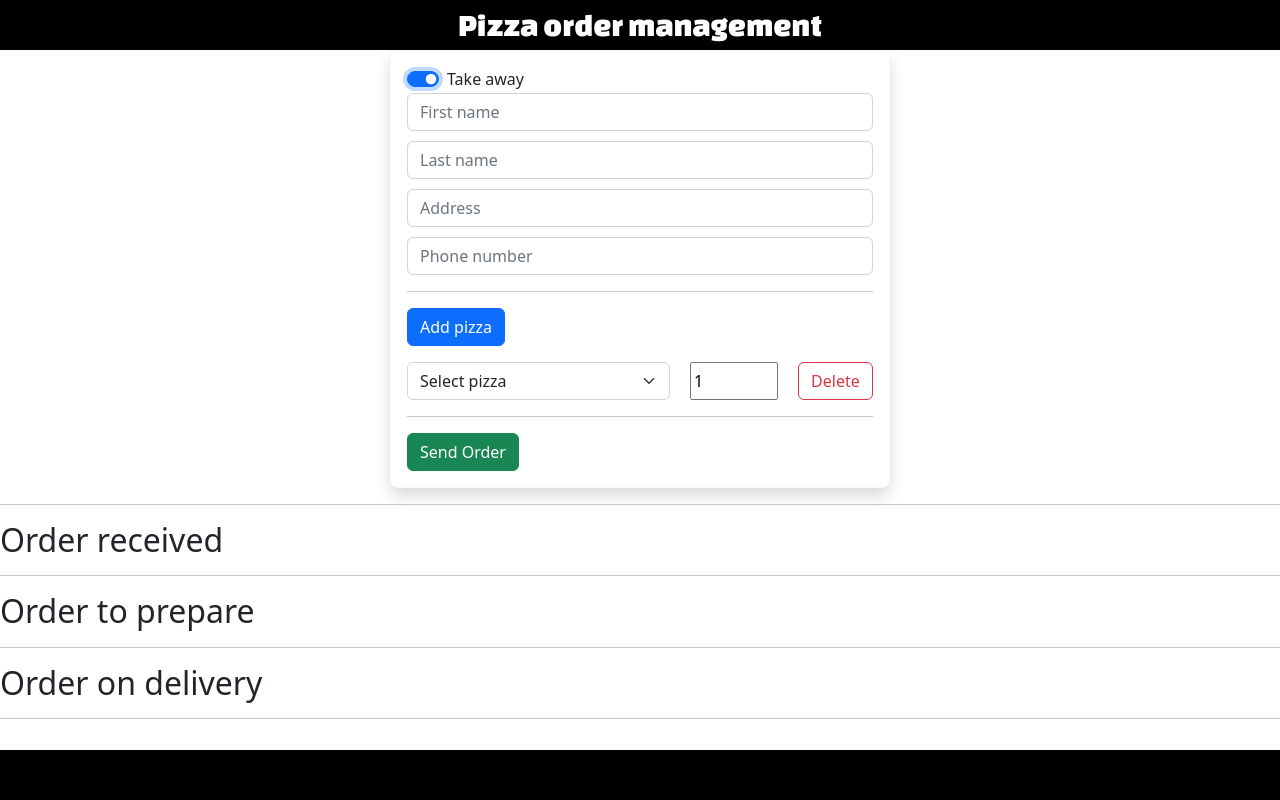
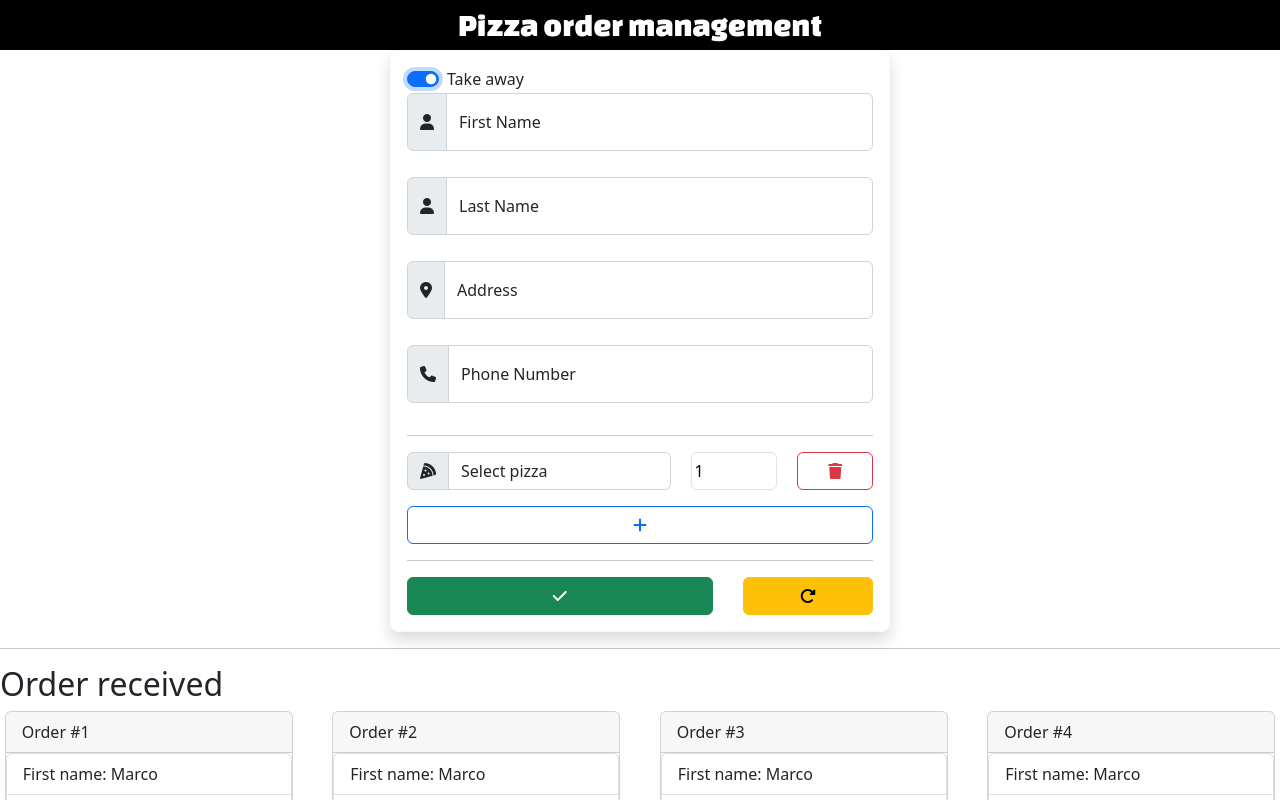
Before and after one commit to Tektronplus/order-management-system-angular, an Angular app: page / in a window 1280 px wide. Both pictures are taken after a click on the switch "Take away". Shown: the top 800 px of the page. Built offline with nearby package versions, Linux system fonts and the light colour scheme.

Commit message:
Re-styling Form Component
Added icons and changed the style of form component

```diff
--- a/package.json
+++ b/package.json
@@ -18,6 +18,7 @@
     "@angular/platform-browser": "^14.2.0",
     "@angular/platform-browser-dynamic": "^14.2.0",
     "@angular/router": "^14.2.0",
+    "@fortawesome/fontawesome-free": "^6.2.0",
     "bootstrap": "^5.2.1",
     "rxjs": "~7.5.0",
     "tslib": "^2.3.0",
--- a/src/app/main/form-order/form-order.component.css
+++ b/src/app/main/form-order/form-order.component.css
@@ -9,6 +9,12 @@
 	row-gap: 10px;
 }
 
+.buttons-container {
+	display: flex;
+	justify-content: space-around;
+	gap: 30px;
+}
+
 #order-pizza {
 	max-width: 500px;
 
--- a/src/app/main/form-order/form-order.component.html
+++ b/src/app/main/form-order/form-order.component.html
@@ -26,6 +26,8 @@
         -->
 		<div *ngIf="!isTakeAway; else isTakeAwayComponent">
 			<!--Local order-->
+			<div class="input-group">
+				<span class="input-group-text"><i class="fa-solid fa-chair"></i></span>
 				<select
 					*ngFor="let selectTable of resetselectTable"
 					class="form-select"
@@ -38,41 +40,66 @@
 					</option>
 				</select>
 			</div>
+		</div>
 
 		<!--Take-away order-->
 		<ng-template #isTakeAwayComponent>
 			<div class="container-client-data">
-				<div>
+				<div class="input-group mb-3">
+					<span class="input-group-text"><i class="fa-solid fa-user"></i></span>
+					<div class="form-floating">
 						<input
 							type="text"
 							class="form-control"
-						placeholder="First name"
+							id="floatingInputGroup1"
+							placeholder="Username"
 							(change)="setFirstNameClient($event)"
 							[value]="firstNameClient" />
+						<label for="floatingInputGroup1">First Name</label>
 					</div>
-				<div>
+				</div>
+				<div class="input-group mb-3">
+					<span class="input-group-text"><i class="fa-solid fa-user"></i></span>
+					<div class="form-floating">
 						<input
 							type="text"
 							class="form-control"
-						placeholder="Last name"
+							id="floatingInputGroup1"
+							placeholder="Username"
 							(change)="setLastNameClient($event)"
 							[value]="lastNameClient" />
+						<label for="floatingInputGroup1">Last Name</label>
 					</div>
-				<div>
+				</div>
+				<div class="input-group mb-3">
+					<span class="input-group-text"
+						><i class="fa-solid fa-location-dot"> </i>
+					</span>
+					<div class="form-floating">
 						<input
 							type="text"
 							class="form-control"
-						placeholder="Address"
+							id="floatingInputGroup1"
+							placeholder="Username"
 							(change)="setAddressClient($event)"
 							[value]="addressClient" />
+						<label for="floatingInputGroup1">Address</label>
 					</div>
-				<div>
+				</div>
+				<div class="input-group mb-3">
+					<span class="input-group-text"
+						><i class="fa-solid fa-phone"></i
+					></span>
+					<div class="form-floating">
 						<input
 							type="text"
 							class="form-control"
-						placeholder="Phone number"
+							id="floatingInputGroup1"
+							placeholder="Username"
 							(change)="setPhoneNumberClient($event)"
 							[value]="phoneNumberClient" />
+						<label for="floatingInputGroup1">Phone Number</label>
+					</div>
 				</div>
 			</div>
 		</ng-template>
@@ -81,22 +108,18 @@
 	<hr />
 
 	<div>
-		<!--Button to add new pizza in the order-->
-		<button
-			type="button"
-			class="btn btn-primary"
-			(click)="addOrderForm()">
-			Add pizza
-		</button>
-
 		<!--Add new field for pizza information-->
 		<div
 			id="order-pizza"
 			class="my-3"
 			*ngFor="let orderForm of orderedPizzasList; let indexOrderForm = index">
 			<!--List of pizzas-->
+			<div class="input-group">
+				<span class="input-group-text"
+					><i class="fa-solid fa-pizza-slice"></i
+				></span>
 				<select
-				class="form-select"
+					class="form-control"
 					style="grid-area: select-pizza"
 					(change)="changePizza($event, indexOrderForm)">
 					<option selected>Select pizza</option>
@@ -106,10 +129,12 @@
 						{{ pizza[0] }}
 					</option>
 				</select>
+			</div>
 
 			<!--Quantity of pizza-->
 			<input
 				style="grid-area: quantity-pizza"
+				class="border rounded"
 				type="number"
 				min="1"
 				max="10"
@@ -122,18 +147,36 @@
 				type="button"
 				class="btn btn-outline-danger"
 				(click)="deleteOrderForm(indexOrderForm)">
-				Delete
+				<i class="fa-solid fa-trash"></i>
 			</button>
 		</div>
 
+		<!--Button to add new pizza in the order-->
+		<button
+			type="button"
+			class="btn btn-outline-primary"
+			style="width: 100%"
+			(click)="addOrderForm()">
+			<i class="fa-solid fa-plus"></i>
+		</button>
+
 		<hr />
 
-		<!--Send order button-->
+		<!--Send & Reset order button-->
+		<div class="buttons-container">
 			<button
 				type="button"
 				class="btn btn-success"
+				style="flex-grow: 3"
 				(click)="sendOrder()">
-			Send Order
+				<i class="fa-solid fa-check"></i>
+			</button>
+			<button
+				class="btn btn-warning"
+				style="flex-grow: 1"
+				(click)="resetOrder()">
+				<i class="fa-solid fa-rotate-right"></i>
 			</button>
 		</div>
 	</div>
+</div>
--- a/src/app/main/form-order/form-order.component.ts
+++ b/src/app/main/form-order/form-order.component.ts
@@ -131,6 +131,14 @@ export class FormOrderComponent implements OnInit {
 		this.resetselectTable = [this.resetselectTable[0] + 1]; //To reset table number
 	}
 
+	resetOrder() {
+		let confirmReset: boolean = confirm('Are you sure to reset form?');
+		console.log(confirmReset);
+		if (confirmReset) {
+			this.cleanForm();
+		}
+	}
+
 	/*
 		PLACEHOLDER DATABASE:
 		these are the fake data to use during development
--- a/src/app/main/orders/orders.component.css
+++ b/src/app/main/orders/orders.component.css
@@ -0,0 +1,7 @@
+.container-orders {
+	display: flex;
+	flex-direction: row;
+	flex-wrap: wrap;
+	justify-content: space-around;
+	gap: 30px;
+}
--- a/src/app/main/orders/orders.component.html
+++ b/src/app/main/orders/orders.component.html
@@ -1,25 +1,31 @@
 <div>
 	<h2>Order received</h2>
+	<div [ngClass]="containerOrdersCSS">
 		<div *ngFor="let order of orderedPizzasArray">
 			<app-order-card
 				*ngIf="order.status === 1"
 				[order]="order"></app-order-card>
 		</div>
+	</div>
 	<hr />
 
 	<h2>Order to prepare</h2>
+	<div [ngClass]="containerOrdersCSS">
 		<div *ngFor="let order of orderedPizzasArray">
 			<app-order-card
 				*ngIf="order.status == 2"
 				[order]="order"></app-order-card>
 		</div>
+	</div>
 	<hr />
 
 	<h2>Order on delivery</h2>
+	<div [ngClass]="containerOrdersCSS">
 		<div *ngFor="let order of orderedPizzasArray">
 			<app-order-card
 				*ngIf="order.status == 3"
 				[order]="order"></app-order-card>
 		</div>
+	</div>
 	<hr />
 </div>
--- a/src/app/main/orders/orders.component.ts
+++ b/src/app/main/orders/orders.component.ts
@@ -13,6 +13,27 @@ export class OrdersComponent implements OnInit {
 	ngOnInit(): void {}
 
 	get orderedPizzasArray() {
-		return OrderedPizzas.orderedPizzas;
+		//TEST object
+		let testOrder = {
+			id: 1,
+			status: 1,
+			firstNameClient: 'Marco',
+			lastNameClient: 'Bianchi',
+			addressClient: 'via Italia, 12',
+			phoneNumberClient: '390 439 4324',
+			pizzasOrdered: [['Test', 10, 2]],
+		};
+		let myTestArray = [];
+		for (let i = 1; i <= 30; i++) {
+			let testOrder2 = { ...testOrder };
+			testOrder2.id = i;
+			myTestArray.push(testOrder2);
+		}
+		return myTestArray;
+
+		//return OrderedPizzas.orderedPizzas;
 	}
+
+	/* CSS variables */
+	containerOrdersCSS: string = 'container-orders';
 }
--- a/src/styles.css
+++ b/src/styles.css
@@ -1,10 +1,12 @@
+@import "~@fortawesome/fontawesome-free/css/all.css";
+
 /* You can add global styles to this file, and also import other style files */
 html {
-    width: 100%;
-    height: 100%;
+	width: 100%;
+	height: 100%;
 }
 
 body {
-    width: 100%;
-    height: 100%;
+	width: 100%;
+	height: 100%;
 }
```
Also changed, not shown: 1 other file (tests, documents, lock files or other folders). Lines whose indentation alone changed are shown as unchanged.
